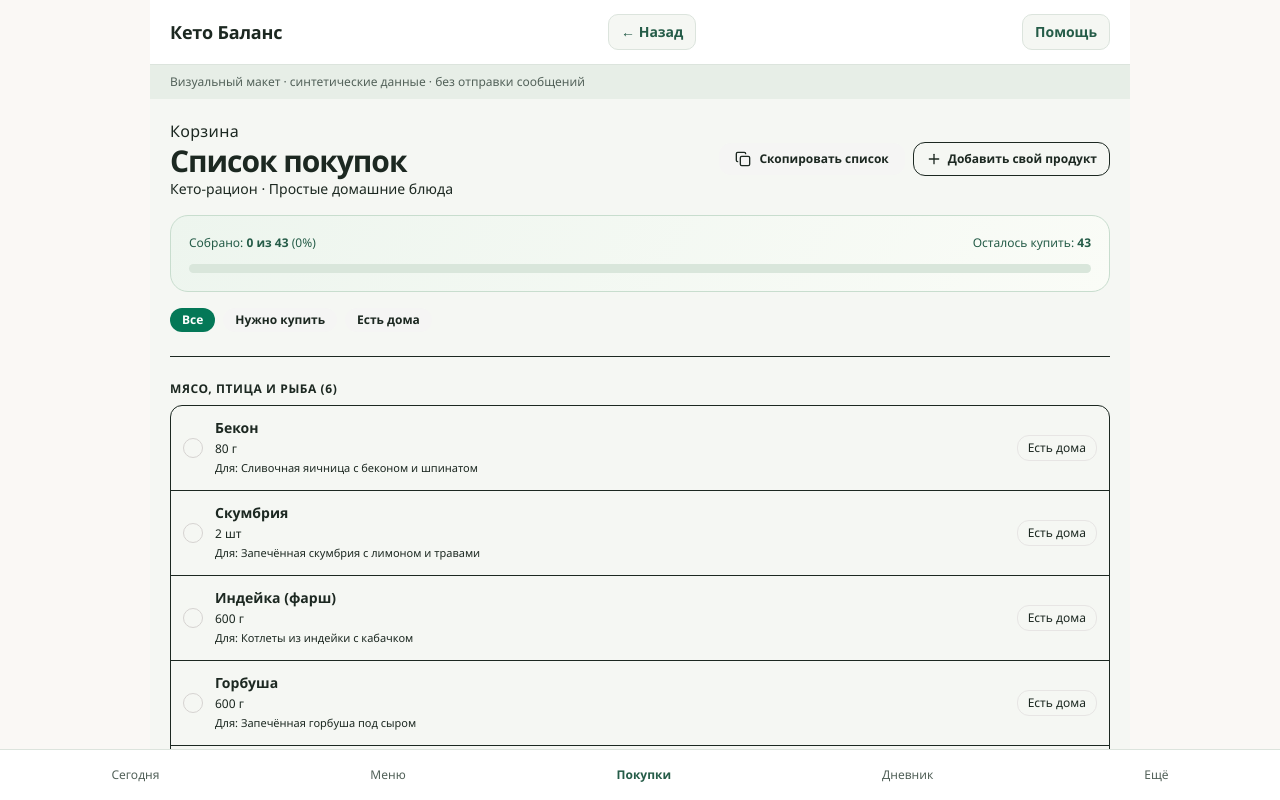
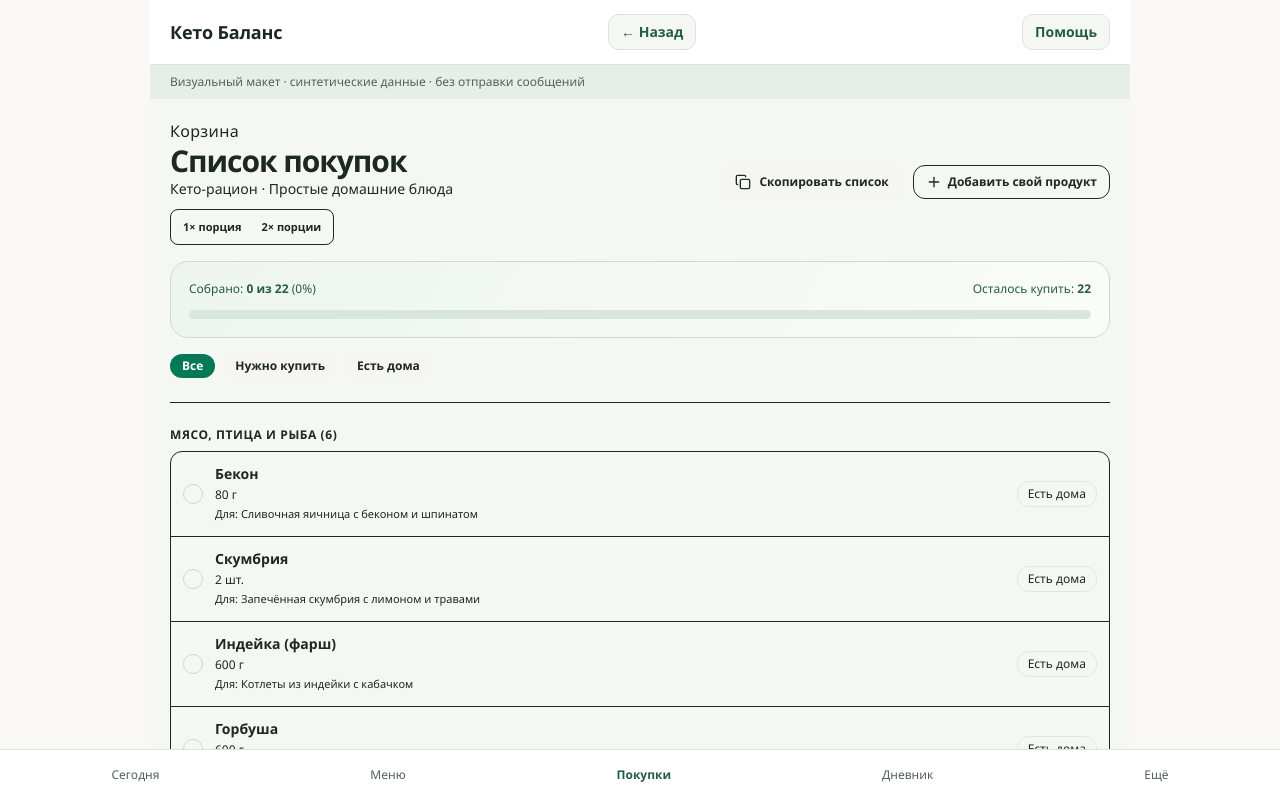
Before and after one commit to olyalyazinchenk-wq/keto-balance, a React (Vite) app: page / in a window 1280 px wide. Both pictures are taken after a click on the button "Покупки". Shown: the top 800 px of the page. Built offline with nearby package versions, Linux system fonts and the light colour scheme.

Commit message:
feat(k2): canonical catalog calorie alignment, smart shopping aggregation, and live tunnel

```diff
--- a/scripts/stamp-release.mjs
+++ b/scripts/stamp-release.mjs
@@ -33,4 +33,5 @@ const release = {
   assets,
 };
 writeFileSync('dist/release.json', `${JSON.stringify(release, null, 2)}\n`);
+writeFileSync('dist/build-meta.json', `${JSON.stringify(release, null, 2)}\n`);
 console.log(`Built release ${release.buildId}`);
--- a/src/data/recipes.ts
+++ b/src/data/recipes.ts
@@ -3,7 +3,7 @@ import type { Recipe } from "../domain/types";
 export const RECIPES: Recipe[] = [
   {id:"k1",title:"Сливочная яичница с беконом и шпинатом",mode:"keto",cat:"breakfast",emoji:"🍳",g:["#FDE68A","#F59E0B"],time:12,serv:2,diff:"легко",kcal:520,p:24,f:44,nc:3,cost:1,make:true,freeze:false,fam:true,batch:false,tags:["быстро","бюджетно"],ing:[["Яйца","4 шт"],["Бекон","80 г"],["Шпинат","100 г"],["Сливочное масло","20 г"],["Специи и соль","по вкусу"]],steps:["Разогрейте сковороду и обжарьте бекон 3–4 минуты до хруста.","Добавьте шпинат и масло, прогрейте минуту.","Вбейте яйца, готовьте на слабом огне до нужной текстуры.","Посолите и подавайте сразу."],subs:{"Бекон":"ветчина или пропущенный шаг","Шпинат":"любая зелень"},store:"Свежей — до 1 дня в холодильнике."},
   {id:"k2",title:"Омлет с сыром и зеленью",mode:"keto",cat:"breakfast",emoji:"🧀",g:["#FDE68A","#FBBF24"],time:10,serv:1,diff:"легко",kcal:410,p:26,f:32,nc:2,cost:1,make:false,freeze:false,fam:true,batch:false,tags:["быстро","бюджетно"],ing:[["Яйца","3 шт"],["Сыр твёрдый","40 г"],["Сливки 33%","30 мл"],["Зелень (укроп, петрушка)","10 г"],["Сливочное масло","10 г"]],steps:["Взбейте яйца со сливками и солью.","Вылейте на сковороду с маслом, готовьте под крышкой 3–4 минуты.","Посыпьте сыром и зеленью, сложите пополам."],subs:{"Сливки 33%":"вода или сметана","Сыр твёрдый":"моцарелла"},store:"Лучше есть сразу."},
-  {id:"k3",title:"Ленивые сырники в духовке (кето)",mode:"keto",cat:"breakfast",emoji:"🥞",g:["#F5E6C8","#D9A05B"],time:35,serv:3,diff:"средне",kcal:380,p:22,f:26,nc:5,cost:1,make:true,freeze:true,fam:true,batch:true,tags:["бюджетно","можно заморозить","готовим на несколько дней","для всей семьи"],ing:[["Творог 5%","400 г"],["Яйца","2 шт"],["Кокосовая мука","3 ст. л."],["Эритрит","2 ст. л."],["Сметана","2 ст. л."]],steps:["Смешайте творог, яйца, муку и подсластитель.","Сформируйте сырники и выложите на противень.","Запекайте 25 минут при 180°C.","Подавайте со сметаной."],subs:{"Кокосовая мука":"миндальная мука","Эритрит":"немного обычного сахара, если не строго"},store:"3 дня в холодильнике, до месяца в морозилке."},
+  {id:"k3",title:"Ленивые сырники в духовке (кето)",mode:"keto",cat:"breakfast",emoji:"🥞",g:["#F5E6C8","#D9A05B"],time:35,serv:3,diff:"средне",kcal:342,p:22,f:26,nc:5,cost:1,make:true,freeze:true,fam:true,batch:true,tags:["бюджетно","можно заморозить","готовим на несколько дней","для всей семьи"],ing:[["Творог 5%","400 г"],["Яйца","2 шт"],["Кокосовая мука","3 ст. л."],["Эритрит","2 ст. л."],["Сметана","2 ст. л."]],steps:["Смешайте творог, яйца, муку и подсластитель.","Сформируйте сырники и выложите на противень.","Запекайте 25 минут при 180°C.","Подавайте со сметаной."],subs:{"Кокосовая мука":"миндальная мука","Эритрит":"немного обычного сахара, если не строго"},store:"3 дня в холодильнике, до месяца в морозилке."},
   {id:"k4",title:"Авокадо-тосты на кето-хлебе",mode:"keto",cat:"breakfast",emoji:"🥑",g:["#D4E7C5","#7FA65A"],time:10,serv:2,diff:"легко",kcal:440,p:12,f:38,nc:6,cost:2,make:false,freeze:false,fam:false,batch:false,tags:["быстро","без молочных продуктов"],ing:[["Авокадо","1 шт"],["Кокосовая мука","40 г"],["Яйца","2 шт"],["Оливковое масло","1 ст. л."],["Специи и соль","по вкусу"]],steps:["Быстро замесите тесто из муки, яиц и масла, испеките 2 лепёшки.","Разомните авокадо с солью и специями.","Намажьте на тёплые лепёшки."],subs:{"Авокадо":"творожный сыр со специями"},store:"Лепёшки — 2 дня в холодильнике."},
   {id:"k5",title:"Яичные маффины с овощами и ветчиной",mode:"keto",cat:"breakfast",emoji:"🧁",g:["#FCE7B3","#E8A94E"],time:30,serv:4,diff:"легко",kcal:300,p:20,f:22,nc:4,cost:1,make:true,freeze:true,fam:true,batch:true,tags:["бюджетно","можно заморозить","готовим на несколько дней"],ing:[["Яйца","6 шт"],["Болгарский перец","1 шт"],["Шпинат","80 г"],["Сыр твёрдый","60 г"],["Специи и соль","по вкусу"]],steps:["Взбейте яйца, добавьте нарезанные овощи и сыр.","Разлейте по формам для маффинов.","Запекайте 20 минут при 180°C."],subs:{"Шпинат":"кабачок или брокколи"},store:"4 дня в холодильнике, месяц в морозилке."},
   {id:"k6",title:"Куриный суп с брокколи и сливками",mode:"keto",cat:"soup",emoji:"🍲",g:["#FDE9C8","#E0A94E"],time:40,serv:4,diff:"легко",kcal:390,p:28,f:26,nc:6,cost:1,make:true,freeze:true,fam:true,batch:true,tags:["бюджетно","готовим на несколько дней","можно заморозить","для всей семьи"],ing:[["Куриная грудка","500 г"],["Брокколи","400 г"],["Сливки 33%","150 мл"],["Лук","1 шт"],["Специи и соль","по вкусу"]],steps:["Отварите курицу 20 минут, достаньте и разберите.","В бульон добавьте лук и брокколи, варите 10 минут.","Верните курицу, влейте сливки, прогрейте."],subs:{"Куриная грудка":"куриные бёдра"},store:"3 дня в холодильнике, месяц в морозилке."},
--- a/src/ui/food-first/FoodFirstApp.tsx
+++ b/src/ui/food-first/FoodFirstApp.tsx
@@ -86,11 +86,16 @@ export function FoodFirstApp() {
     readJsonStorage<boolean>(STORAGE_KEYS.shoppingStale, false)
   );
 
+  const [shoppingPortions, setShoppingPortions] = useState<1 | 2>(() =>
+    readJsonStorage<1 | 2>('kb_proto_shopping_portions_v1', 1)
+  );
+
   const [shoppingItems, setShoppingItems] = useState<ShoppingFixtureItem[]>(() => {
     const stored = readJsonStorage<ShoppingFixtureItem[] | null>(STORAGE_KEYS.shopping, null);
     if (stored && stored.length > 0) return stored;
     try {
-      return rebuildShoppingFromMenu(menu, UI_RECIPES_BY_ID, []);
+      const initialPortions = readJsonStorage<1 | 2>('kb_proto_shopping_portions_v1', 1);
+      return rebuildShoppingFromMenu(menu, UI_RECIPES_BY_ID, [], initialPortions);
     } catch {
       return [];
     }
@@ -128,6 +133,12 @@ export function FoodFirstApp() {
       window.localStorage.setItem(STORAGE_KEYS.shoppingStale, JSON.stringify(shoppingNeedsRefresh));
     } catch {}
   }, [shoppingNeedsRefresh]);
+
+  useEffect(() => {
+    try {
+      window.localStorage.setItem('kb_proto_shopping_portions_v1', JSON.stringify(shoppingPortions));
+    } catch {}
+  }, [shoppingPortions]);
 
   useEffect(() => {
     try {
@@ -195,15 +206,22 @@ export function FoodFirstApp() {
     setShoppingNeedsRefresh(true);
   }, []);
 
+  const handlePortionsMultiplierChange = useCallback((nextMultiplier: 1 | 2) => {
+    setShoppingPortions(nextMultiplier);
+    setShoppingItems((prev) =>
+      rebuildShoppingFromMenu(menu, UI_RECIPES_BY_ID, prev, nextMultiplier)
+    );
+  }, [menu]);
+
   const handleRefreshShopping = useCallback(() => {
     try {
-      const next = rebuildShoppingFromMenu(menu, UI_RECIPES_BY_ID, shoppingItems);
+      const next = rebuildShoppingFromMenu(menu, UI_RECIPES_BY_ID, shoppingItems, shoppingPortions);
       setShoppingItems(next);
       setShoppingNeedsRefresh(false);
     } catch (e) {
       console.warn('Failed to rebuild shopping items', e);
     }
-  }, [menu, shoppingItems]);
+  }, [menu, shoppingItems, shoppingPortions]);
 
   const currentDay = useMemo(
     () => menu.days.find((d) => d.dayIndex === selectedDayIndex) || menu.days[0],
@@ -314,6 +332,8 @@ export function FoodFirstApp() {
           menuTitle={menu.title}
           isStaleAfterMenuEdit={shoppingNeedsRefresh}
           onRefreshShoppingFromMenu={handleRefreshShopping}
+          portionsMultiplier={shoppingPortions}
+          onChangePortionsMultiplier={handlePortionsMultiplierChange}
           onToggleCheckedInStore={(id) =>
             setShoppingItems((prev) =>
               prev.map((it) => (it.id === id ? { ...it, checkedInStore: !it.checkedInStore } : it))
--- a/src/ui/food-first/Shopping.tsx
+++ b/src/ui/food-first/Shopping.tsx
@@ -24,6 +24,8 @@ export interface ShoppingScreenProps {
   onToggleCheckedInStore: (id: string) => void;
   onToggleAlreadyHave: (id: string) => void;
   onAddCustomItem?: (item: ShoppingFixtureItem) => void;
+  portionsMultiplier?: 1 | 2;
+  onChangePortionsMultiplier?: (multiplier: 1 | 2) => void;
 }
 
 const DEPARTMENTS: ShoppingFixtureItem['department'][] = [
@@ -41,6 +43,8 @@ export function ShoppingScreen({
   onToggleCheckedInStore,
   onToggleAlreadyHave,
   onAddCustomItem,
+  portionsMultiplier = 1,
+  onChangePortionsMultiplier,
 }: ShoppingScreenProps) {
   const [copiedNotice, setCopiedNotice] = useState(false);
   const [copyError, setCopyError] = useState(false);
@@ -102,6 +106,33 @@ export function ShoppingScreen({
               Список покупок
             </h1>
             <p className="text-sm text-[var(--kb-text-2)]">{menuTitle}</p>
+            {onChangePortionsMultiplier && (
+              <div
+                role="group"
+                aria-label="Выбор числа порций для списка покупок"
+                className="mt-2.5 inline-flex items-center border border-[var(--kb-border)] bg-[var(--kb-surface)] p-0.5 rounded-lg"
+              >
+                {([1, 2] as const).map((p) => {
+                  const active = portionsMultiplier === p;
+                  return (
+                    <button
+                      key={p}
+                      type="button"
+                      onClick={() => onChangePortionsMultiplier(p)}
+                      data-testid={`shopping-portions-${p}x`}
+                      aria-pressed={active}
+                      className={`min-h-[30px] px-2.5 py-1 text-[11px] font-semibold uppercase tracking-[0.08em] tabular-nums rounded-md kb-focus-ring kb-transition-scale ${
+                        active
+                          ? 'bg-[var(--kb-day-active-bg)] text-[var(--kb-text-1)]'
+                          : 'text-[var(--kb-text-3)] hover:text-[var(--kb-text-1)]'
+                      }`}
+                    >
+                      {p}× {p === 1 ? 'порция' : 'порции'}
+                    </button>
+                  );
+                })}
+              </div>
+            )}
           </div>
           <div className="flex items-center gap-2">
             <button
--- a/src/ui/food-first/shoppingFromMenu.ts
+++ b/src/ui/food-first/shoppingFromMenu.ts
@@ -1,34 +1,184 @@
-import type { GeneratedMenu, RecipeViewModel, ShoppingFixtureItem } from './contract';
+import type { GeneratedMenu, PortionIngredientFixture, RecipeViewModel, ShoppingFixtureItem } from './contract';
 
-// Keep source quantities separate: no conversion or unsupported aggregation.
+interface ParsedAmount {
+  value: number;
+  baseUnit: string;
+  unitType: 'weight' | 'volume' | 'count' | 'tbsp' | 'can' | 'steak' | 'leg' | 'custom' | 'text';
+  isText: boolean;
+  textLabel?: string;
+}
+
+function normalizeUnit(rawUnit: string): { baseUnit: string; unitType: ParsedAmount['unitType']; scale: number } {
+  const u = rawUnit.toLowerCase().replace(/\.$/, '').trim();
+  if (u === 'г' || u === 'гр') return { baseUnit: 'г', unitType: 'weight', scale: 1 };
+  if (u === 'кг') return { baseUnit: 'г', unitType: 'weight', scale: 1000 };
+  if (u === 'мл') return { baseUnit: 'мл', unitType: 'volume', scale: 1 };
+  if (u === 'л') return { baseUnit: 'мл', unitType: 'volume', scale: 1000 };
+  if (u === 'шт' || u === 'штук' || u === 'штуки') return { baseUnit: 'шт.', unitType: 'count', scale: 1 };
+  if (u.includes('ст') && u.includes('л')) return { baseUnit: 'ст. л.', unitType: 'tbsp', scale: 1 };
+  if (u.startsWith('банк')) return { baseUnit: 'банка', unitType: 'can', scale: 1 };
+  if (u.startsWith('стейк')) return { baseUnit: 'стейка', unitType: 'steak', scale: 1 };
+  if (u.startsWith('нож')) return { baseUnit: 'ножки', unitType: 'leg', scale: 1 };
+  return { baseUnit: u || 'ед', unitType: u ? 'custom' : 'text', scale: 1 };
+}
+
+export function parseAmount(raw: string): ParsedAmount {
+  const s = raw.trim();
+  const frac = s.match(/^(\d+)\/(\d+)\s*(.*)$/);
+  if (frac) {
+    const val = parseInt(frac[1], 10) / parseInt(frac[2], 10);
+    const u = normalizeUnit(frac[3]);
+    return { value: val * u.scale, baseUnit: u.baseUnit, unitType: u.unitType, isText: false };
+  }
+  const dec = s.match(/^(\d+(?:[.,]\d+)?)\s*(.*)$/);
+  if (dec) {
+    const val = parseFloat(dec[1].replace(',', '.'));
+    const u = normalizeUnit(dec[2]);
+    return { value: val * u.scale, baseUnit: u.baseUnit, unitType: u.unitType, isText: false };
+  }
+  return { value: 0, baseUnit: s, unitType: 'text', isText: true, textLabel: s };
+}
+
+export function formatAmount(
+  total: number,
+  baseUnit: string,
+  unitType: ParsedAmount['unitType'],
+  textLabel?: string,
+): string {
+  if (unitType === 'text') {
+    return textLabel || 'по вкусу';
+  }
+  const rounded = Math.round(total * 10) / 10;
+  if (unitType === 'weight') {
+    if (rounded >= 1000 && rounded % 1000 === 0) return `${rounded / 1000} кг`;
+    return `${rounded} г`;
+  }
+  if (unitType === 'volume') {
+    if (rounded >= 1000 && rounded % 1000 === 0) return `${rounded / 1000} л`;
+    return `${rounded} мл`;
+  }
+  if (unitType === 'count') {
+    const formatted = Number.isInteger(rounded) ? String(rounded) : rounded.toFixed(1).replace('.0', '');
+    return `${formatted} шт.`;
+  }
+  return `${rounded} ${baseUnit}`;
+}
+
+function slugify(text: string): string {
+  return text
+    .toLowerCase()
+    .replace(/[^a-zа-я0-9]+/gi, '-')
+    .replace(/^-+|-+$/g, '');
+}
+
+interface AggregatedGroup {
+  id: string;
+  name: string;
+  department: PortionIngredientFixture['department'];
+  unitType: ParsedAmount['unitType'];
+  baseUnit: string;
+  totalValue: number;
+  textLabel?: string;
+  linkedRecipeTitles: string[];
+}
+
+export interface RebuildShoppingOptions {
+  portionsMultiplier?: number;
+}
+
+/**
+ * Rebuild shopping list from menu with smart aggregation:
+ * - Aggregates duplicate ingredients across meals and days
+ * - Scales quantities by portionsMultiplier (default 1)
+ * - Preserves checkedInStore and alreadyHave states across rebuilds and scaling
+ * - Retains custom added items
+ */
 export function rebuildShoppingFromMenu(
   menu: GeneratedMenu,
   recipes: Record<string, RecipeViewModel>,
   previous: ShoppingFixtureItem[],
+  optionsOrPortions: number | RebuildShoppingOptions = 1,
 ): ShoppingFixtureItem[] {
-  const result: ShoppingFixtureItem[] = [];
-  const seen = new Set<string>();
+  const multiplier =
+    typeof optionsOrPortions === 'number'
+      ? optionsOrPortions
+      : optionsOrPortions?.portionsMultiplier ?? 1;
+
+  const groups = new Map<string, AggregatedGroup>();
+
   for (const day of menu.days) {
     for (const [slot, recipeId] of Object.entries(day.slots)) {
       const recipe = recipes[recipeId];
-      if (!recipe || !recipe.portionsVariants?.[1]?.ingredients) throw new Error('Recipe ingredients unavailable');
-      for (const [index, ingredient] of recipe.portionsVariants[1].ingredients.entries()) {
-        if (!ingredient.name.trim() || !ingredient.amountLabel.trim()) throw new Error('Ingredient incomplete');
-        const id = `menu-${day.dayIndex}-${slot}-${recipeId}-${index}`;
-        if (seen.has(id)) throw new Error('Duplicate menu slot');
-        seen.add(id);
-        const old = previous.find(item => item.id === id && item.name === ingredient.name && item.amountLabel === ingredient.amountLabel);
-        result.push({
-          id,
-          name: ingredient.name,
-          amountLabel: ingredient.amountLabel,
-          department: ingredient.department,
-          linkedRecipeTitles: [recipe.title],
-          alreadyHave: old?.alreadyHave ?? false,
-          checkedInStore: old?.checkedInStore ?? false
-        });
+      if (!recipe || !recipe.portionsVariants?.[1]?.ingredients) {
+        throw new Error('Recipe ingredients unavailable');
+      }
+      for (const ingredient of recipe.portionsVariants[1].ingredients) {
+        if (!ingredient.name.trim() || !ingredient.amountLabel.trim()) {
+          throw new Error('Ingredient incomplete');
+        }
+        const parsed = parseAmount(ingredient.amountLabel);
+        const normName = ingredient.name.trim();
+        const groupKey = `${normName.toLowerCase()}:${parsed.unitType}`;
+
+        if (!groups.has(groupKey)) {
+          const id = `shop-agg-${slugify(normName)}${parsed.unitType !== 'text' ? `-${parsed.unitType}` : ''}`;
+          groups.set(groupKey, {
+            id,
+            name: normName,
+            department: ingredient.department,
+            unitType: parsed.unitType,
+            baseUnit: parsed.baseUnit,
+            totalValue: 0,
+            textLabel: parsed.textLabel,
+            linkedRecipeTitles: [],
+          });
+        }
+
+        const g = groups.get(groupKey)!;
+        g.totalValue += parsed.value;
+        if (!g.linkedRecipeTitles.includes(recipe.title)) {
+          g.linkedRecipeTitles.push(recipe.title);
+        }
+        if (parsed.textLabel && !g.textLabel) {
+          g.textLabel = parsed.textLabel;
+        }
       }
     }
   }
-  return [...result, ...previous.filter(item => item.id.startsWith('shop-custom-'))];
+
+  const result: ShoppingFixtureItem[] = [];
+
+  for (const group of groups.values()) {
+    const scaledTotal = group.totalValue * multiplier;
+    const amountLabel = formatAmount(scaledTotal, group.baseUnit, group.unitType, group.textLabel);
+
+    // Match previous item by id or canonical name to preserve user checkmarks
+    const oldChecked = previous.find(
+      (item) =>
+        (item.id === group.id || item.name.toLowerCase().trim() === group.name.toLowerCase()) &&
+        item.checkedInStore,
+    );
+    const oldHave = previous.find(
+      (item) =>
+        (item.id === group.id || item.name.toLowerCase().trim() === group.name.toLowerCase()) &&
+        item.alreadyHave,
+    );
+    const oldAny = previous.find(
+      (item) =>
+        item.id === group.id || item.name.toLowerCase().trim() === group.name.toLowerCase(),
+    );
+
+    result.push({
+      id: group.id,
+      name: group.name,
+      amountLabel,
+      department: group.department,
+      linkedRecipeTitles: group.linkedRecipeTitles,
+      alreadyHave: oldHave ? true : (oldAny?.alreadyHave ?? false),
+      checkedInStore: oldChecked ? true : (oldAny?.checkedInStore ?? false),
+    });
+  }
+
+  const customItems = previous.filter((item) => item.id.startsWith('shop-custom-'));
+  return [...result, ...customItems];
 }
```
Also changed, not shown: bot_data.json, current_tunnel_url.txt (added), 3 other files (tests, documents, lock files or other folders).
